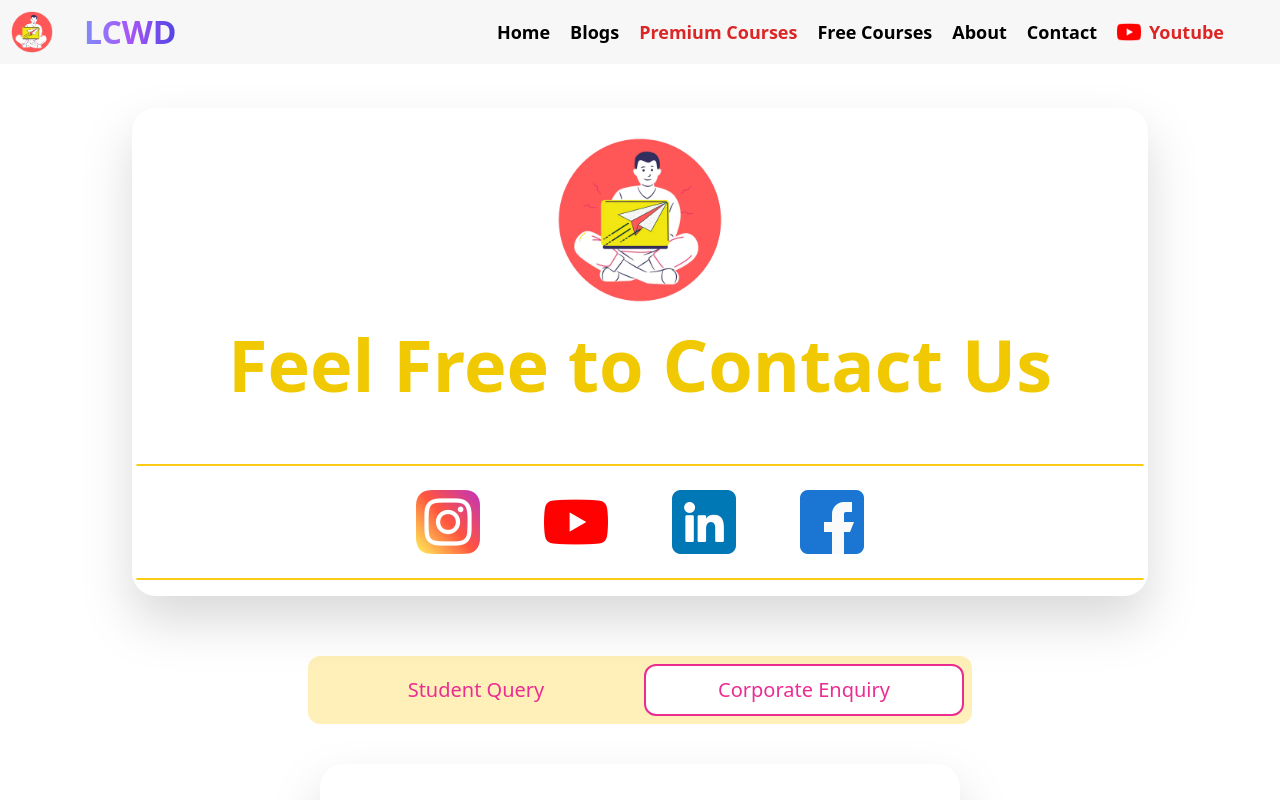
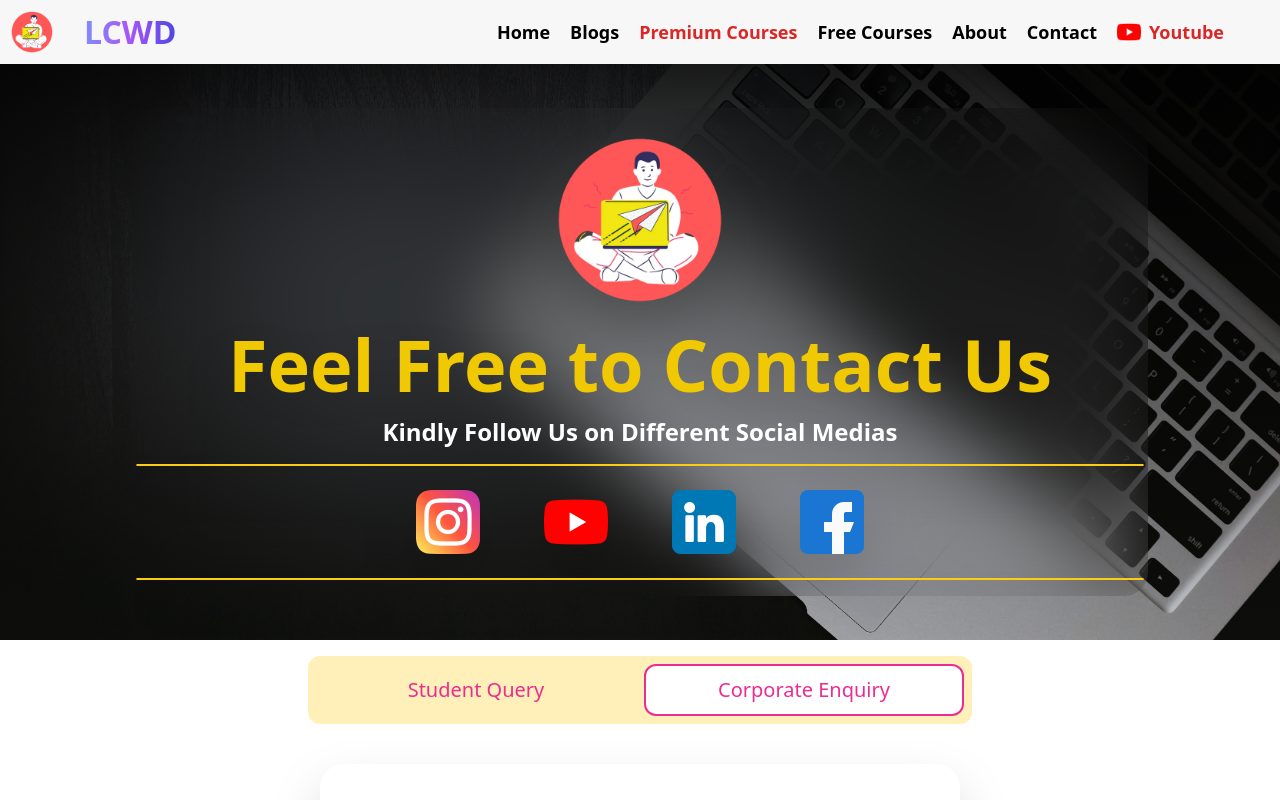
Before and after one commit to Gautam0104/office-project-lcwd-website-, a Next.js app: page /contact in a window 1280 px wide. Shown: the top 800 px of the page. Built offline with nearby package versions, Linux system fonts and the light colour scheme.

Commit message:
nochange

```diff
--- a/components/About.js
+++ b/components/About.js
@@ -14,6 +14,7 @@ LCWD (Learn Code With Durgesh) is learning platform for learners which provides
 </h1>
 <h1 className="text-center text-primary-dark text-4xl lg:text-5xl font-semibold px-5 lg:px-24 ">
 Must Read
+
 </h1>
 <h1 className="text-center text-zinc-700/60 px-5 lg:px-0 font-semibold lg:text-lg my-4 ml-4 mr-4">
 Although the videos and other content of Learncodewith Durgesh are free for anyone to watch, <br /> learn and share.
@@ -29,7 +30,10 @@ All the donations will be used in buying new equipment,<br /> improving quality
 
 </div>
 </div>
-
+{/* <div className="header">
+  <h1>learn code with durgesh is a learning platfa
+  </h1>
+</div> */}
 </div>
 <div className='mt-16'>
 
--- a/components/ContactBanner.js
+++ b/components/ContactBanner.js
@@ -3,8 +3,8 @@ import React from 'react'
 const ContactBanner = () => {
   return (
     <div className='mt-16'>
-           <div className="z-40 h-[36rem] flex flex-col justify-center bg-cover    " >
-<div className=" drop-shadow-2xl bg-white w-[95%] rounded-3xl  lg:w-fit mx-auto  py-4 ">
+           <div className="z-40 h-[36rem] flex flex-col justify-center bg-cover custom-img   " >
+<div className=" backdrop-blur-2xl drop-shadow-2xl  w-[95%] rounded-3xl  lg:w-fit mx-auto  py-4 ">
 <img alt="LCWD Logo" src='/Imgs/lcwd_logo.png' width="500" height="500" decoding="async" data-nimg="1" className="w-36 lg:w-48 mx-auto" />
 <h1 className="text-center text-primary-dark text-4xl lg:text-7xl font-semibold px-5 lg:px-24 mt-3">
 Feel Free to Contact Us
--- a/components/HeroSection.js
+++ b/components/HeroSection.js
@@ -97,7 +97,7 @@ const HeroSection = () => {
     </svg>
     </div>
     </div>
-    <p className="text-center font-bold lg:text-2xl xl:text-3xl">2000+</p><p className="text-center text-gray-700 text-lg lg:text-base xl:text-xl">Happy Students</p>
+    <p className="text-center font-bold lg:text-2xl xl:text-3xl">200000+</p><p className="text-center text-gray-700 text-lg lg:text-base xl:text-xl">Happy Students</p>
     </div>
     </div>
     </div>
--- a/styles/globals.css
+++ b/styles/globals.css
@@ -35,7 +35,7 @@
   background: rgb(235, 45, 146);
  }
  .custom-img{
-  background-image: url('/Imgs/contact_bg2.jpg');
+  background-image: linear-gradient(rgba(0,0,0,0.9),rgba(0,0,0,0.2)), url('/Imgs/contact_bg.jpg')!important;
  }
  .ring-primary-medium:hover {
 border-color: #e8c721;
@@ -52,4 +52,34 @@ border-color: #e8c721;
   border-radius: theme('borderRadius.lg');
   padding: theme('spacing.6');
   box-shadow: theme('boxShadow.xl');
+
+
 }
+
+.bg-primary{
+  /* primary color */
+}
+
+
+
+.text-color-primary{
+
+}
+
+
+.bg-banner-img{
+
+}
+
+.heading-font-style{
+  /*
+  font-size: 18
+  font weight : bold
+
+
+  */
+}
+
+.para-font-style{
+
+}
```
